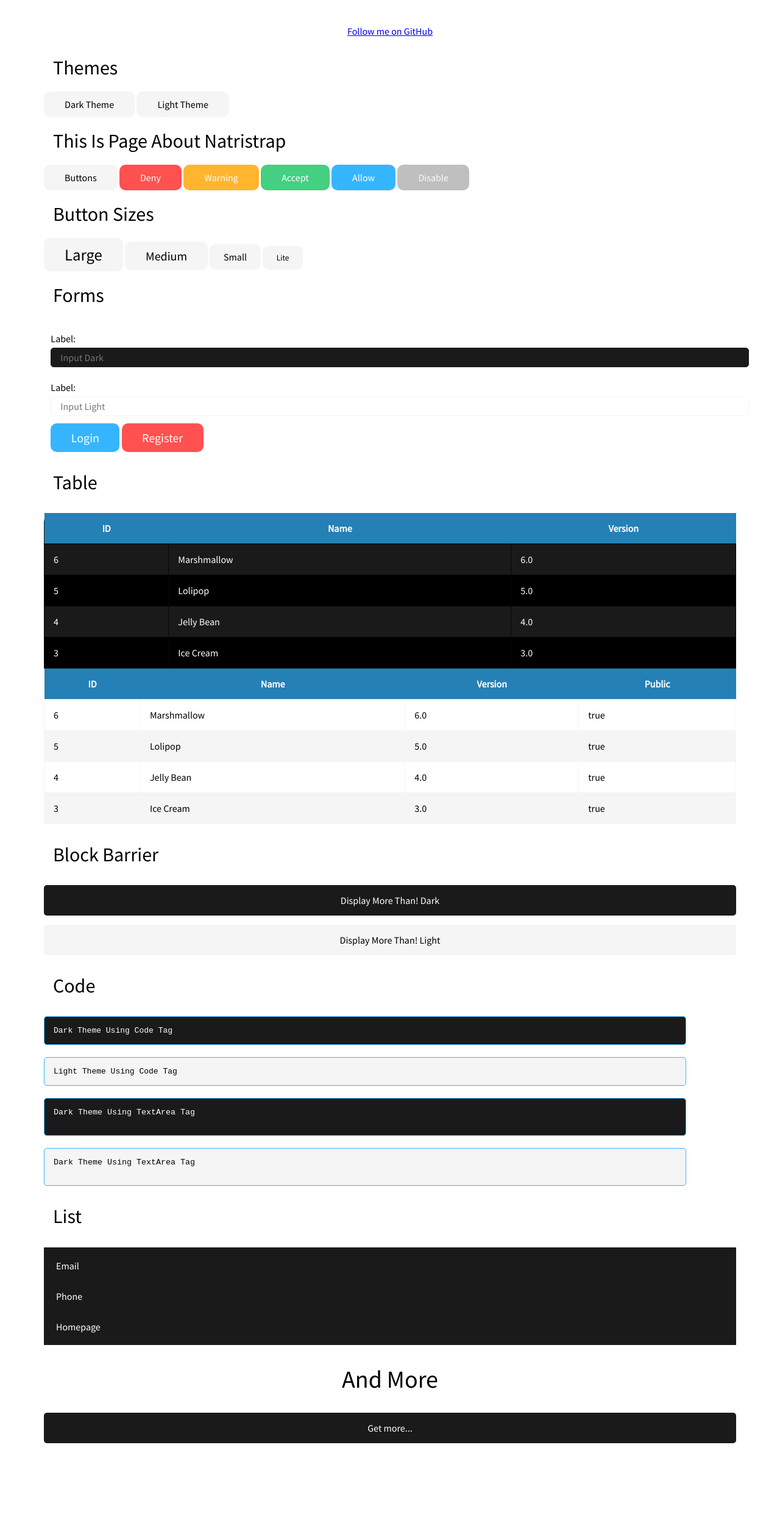
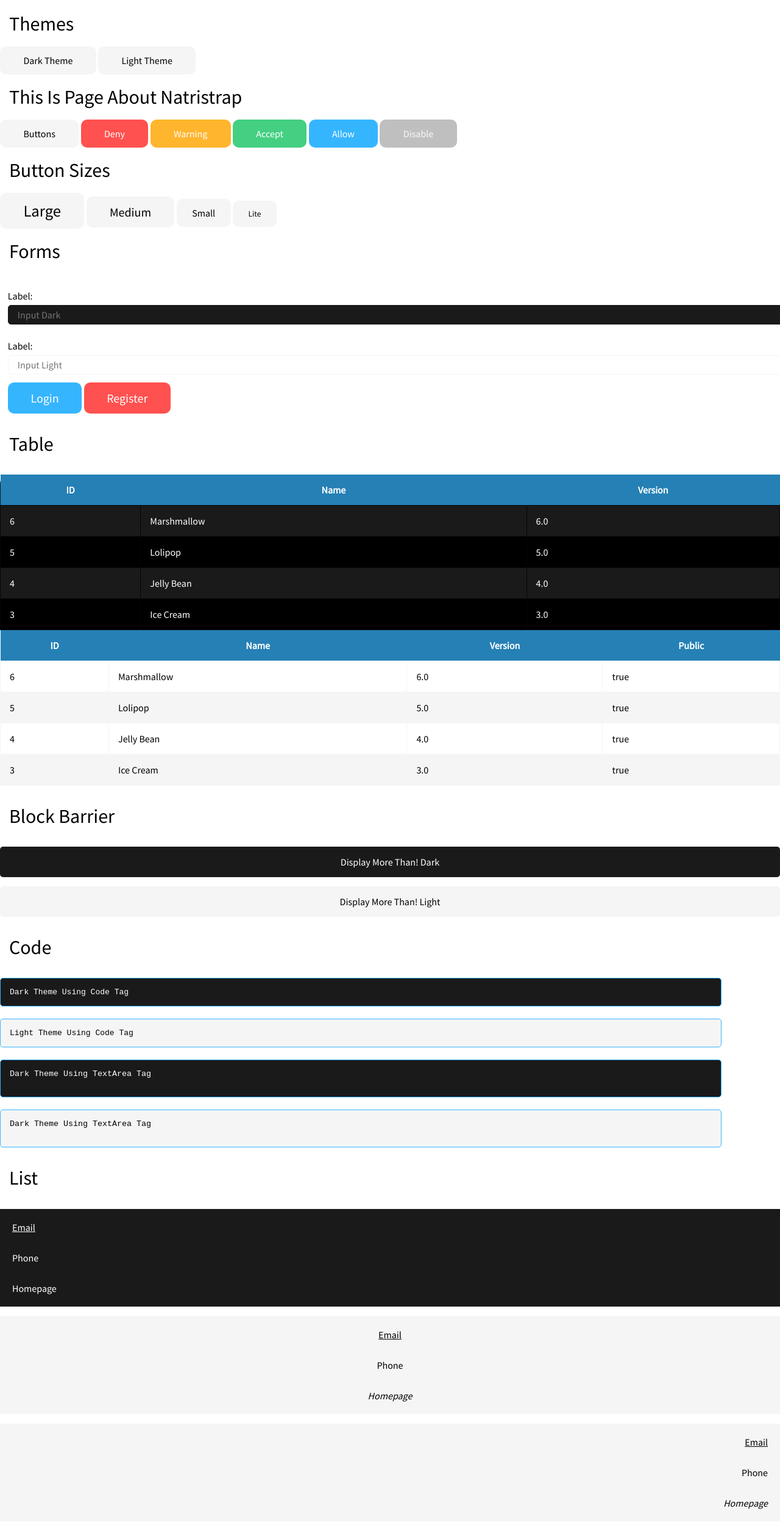
Before and after one commit to PlayerNguyen/NatriStrap, a plain HTML site: page index.html in a window 1280 px wide. Shown: the part 292-2797 px from the top of the page at 61% size. Before the commit the page ends 2745 px from the top, so only its background shows below. Drawn offline with Linux system fonts and the light colour scheme.

Commit message:
SNAP 1 - Build 2 Add page Minecraft Template

```diff
--- a/css/natristrap.css
+++ b/css/natristrap.css
@@ -441,8 +441,71 @@ Start with new version SNAPSHOT-1.0 Build 2
 {
     cursor: pointer;
     background: transparent !important;
+    text-decoration: underline;
+    -webkit-transition: cubic-bezier(0.4, 0.0, 0.2, 1) .5s;
+    -moz-transition: cubic-bezier(0.4, 0.0, 0.2, 1) .5s;
+    transition: cubic-bezier(0.4, 0.0, 0.2, 1) .5s;
 }
-link:hover
+.link:hover
 {
-    text-decoration: underline;
+    opacity: 0.7;
 }
+.italic
+{
+    font-style: italic;
+}
+.pos-right
+{
+    text-align: right;
+}
+.list-other-page
+{
+    display: inline-block;
+    width: 30%;
+}
+.super-big-500
+{
+    font-size: 500%;
+}
+.super-big-1000
+{font-size: 1000%}
+.super-big-200
+{font-size: 200%;}
+.super-big-700
+{font-size:700%;}
+.padding
+{
+    padding: 5%;
+}
+.padding-2x
+{
+    padding: 10%;
+}
+.page-no-margin
+{
+    margin: 0;
+    padding: 0;
+}
+.c-red
+{
+    background: #ff6347;
+    color: #ffffff;
+}
+.c-yellow
+{
+    background: #ffb52d;
+    color: #ffffff;
+}
+.c-green
+{
+    background: #3db46e;
+    color: #ffffff;
+}
+.c-blue
+{
+    background: #36b5ff;
+    color: #ffffff;
+}
+/*
+Ending version SNAPSHOT-1.0 Build 2
+*/
--- a/index.html
+++ b/index.html
@@ -40,10 +40,10 @@
 
     </script>
 </head>
-<body class="page-light">
+<body class="page-light page-no-margin">
     <div>
-        <h1 class="pos-center" style="font-size: 1000%;">Natristrap</h1>
-        <a class="pos-center link" href="https://github.com/PlayerNguyen/NatriStrap">Follow me on GitHub</a>
+        <h1 class="pos-center super-big-1000">Natristrap</h1>
+        <a class="pos-center link page-light" href="https://github.com/PlayerNguyen/NatriStrap">Follow me on GitHub</a>
         <h1>Themes</h1>
         <a onclick="darkTheme();" class="btn">Dark Theme</a>
         <a onclick="lightTheme();" class="btn">Light Theme</a>
@@ -55,10 +55,10 @@
         <a class="btn btn-allow">Allow</a>
         <a class="btn btn-disable">Disable</a>
         <h1>Button Sizes</h1>
-        <a href="#" class="btn btn-l">Large</a>
-        <a href="#" class="btn btn-m">Medium</a>
-        <a href="#" class="btn btn-s">Small</a>
-        <a href="#" class="btn btn-li">Lite</a>
+        <a class="btn btn-l">Large</a>
+        <a class="btn btn-m">Medium</a>
+        <a class="btn btn-s">Small</a>
+        <a class="btn btn-li">Lite</a>
         <h1>Forms</h1>
         <div id="forms-layout">
             <form class="form">
@@ -71,8 +71,8 @@
                     <input class="input input-light" placeholder="Input Light">
                 </div>
                 <div class="form-group">
-                    <a href="#" class="btn btn-allow btn-m">Login</a>
-                    <a href="#" class="btn btn-deny btn-m">Register</a>
+                    <a class="btn btn-allow btn-m">Login</a>
+                    <a class="btn btn-deny btn-m">Register</a>
                 </div>
             </form>
         </div>
@@ -162,8 +162,26 @@
             <li>Homepage</li>
         </ul>
 
+        <ul class="pos-center list light">
+            <li class="link">Email</li>
+            <li>Phone</li>
+            <li class="italic">Homepage</li>
+        </ul>
+
+        <ul class="pos-right list light">
+            <li class="link">Email</li>
+            <li>Phone</li>
+            <li class="italic">Homepage</li>
+        </ul>
+
+        <ul class="list dark">
+            <li class="pos-left list-other-page">Left</li>
+            <li class="pos-center list-other-page">Center</li>
+            <li class="pos-right list-other-page">Right</li>
+        </ul>
+
         <h1 class="pos-center font-l">And more</h1>
-        <a class="block-barrier-trigger block-barrier-trigger-dark" href="index.html">Get more...</a>
+        <a href="minecraft-template-natristrap.html" class="block-barrier-trigger block-barrier-trigger-dark btn-allow">Get more...</a>
 
 
     </div>
```
Also changed, not shown: minecraft-template-natristrap.html (added, +24 -0 lines).
